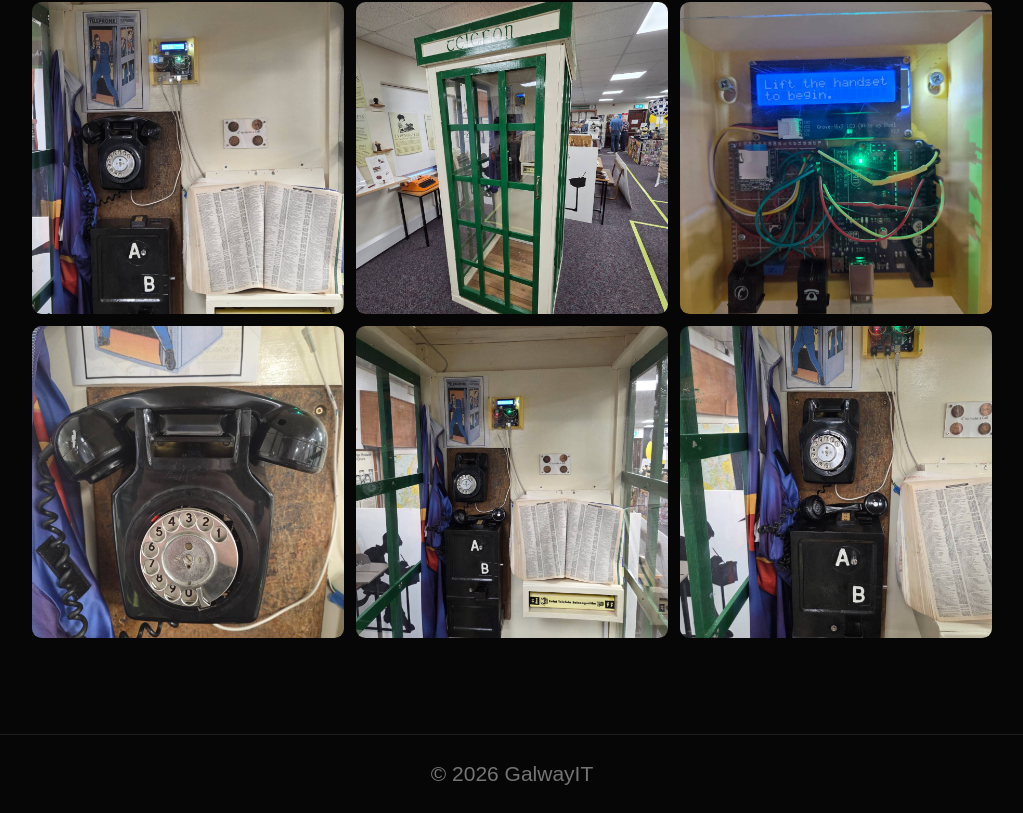
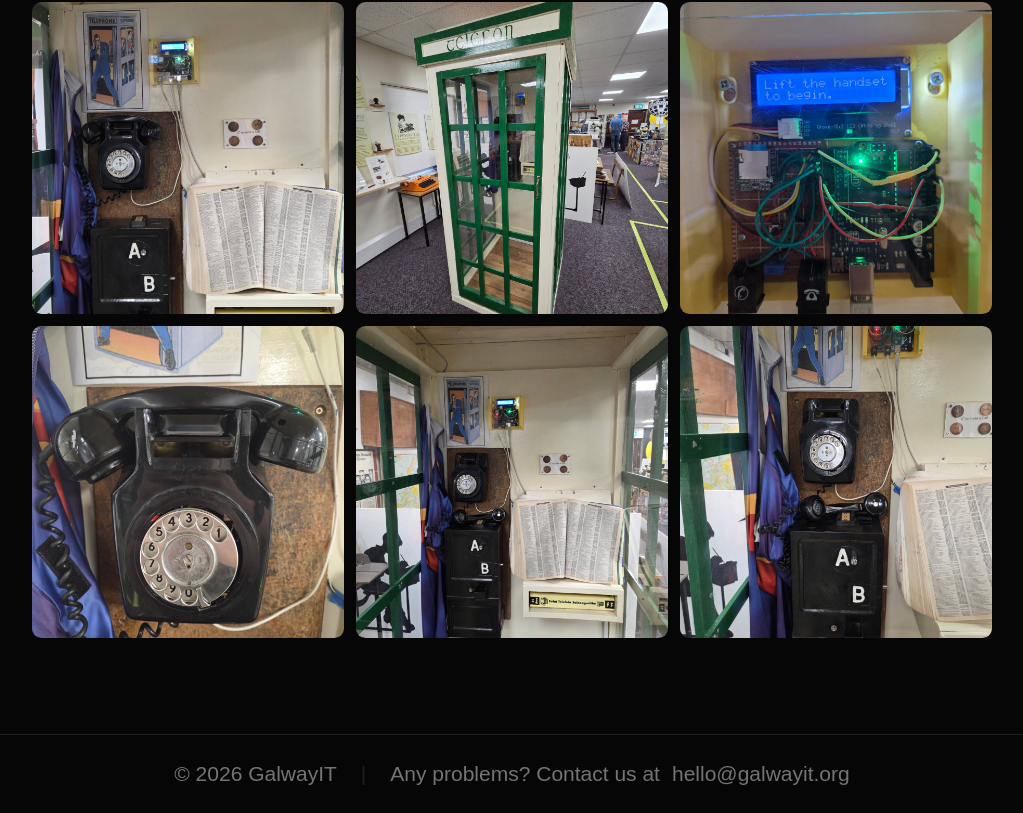
Before and after one commit to caffeinated-tech/dialling-in-the-years, a React (Vite) app: page / in a window 1280 px wide. Shown: the part 1331-2144 px from the top of the page, without its empty margins (128-1151 px from the left). Built offline with nearby package versions, Linux system fonts and the light colour scheme; no server answers.

Commit message:
layout updates

```diff
--- a/src/App.jsx
+++ b/src/App.jsx
@@ -1,5 +1,11 @@
 import { useEffect, useState } from 'react';
-import { Routes, Route, Navigate } from 'react-router-dom';
+import { Routes, Route, Navigate, useLocation } from 'react-router-dom';
+
+function ScrollToTop() {
+  const { pathname } = useLocation();
+  useEffect(() => { window.scrollTo(0, 0); }, [pathname]);
+  return null;
+}
 import { toast } from 'sonner';
 import { Toaster } from '@/components/ui/sonner';
 import { updateProfile } from 'firebase/auth';
@@ -180,6 +186,7 @@ function UsernamePrompt() {
 export default function App() {
   return (
     <div className="flex flex-col min-h-screen">
+      <ScrollToTop />
       <EmailLinkHandler />
       <UsernamePrompt />
       <Header />
--- a/src/components/Footer.jsx
+++ b/src/components/Footer.jsx
@@ -1,6 +1,8 @@
 export default function Footer() {
   return (
-    <footer className="mt-auto border-t border-border py-4 text-center text-sm text-muted-foreground">
+    <footer className="mt-auto border-t border-border py-4 text-sm text-muted-foreground">
+      <div className="flex flex-wrap justify-center items-center gap-y-1">
+        <span className="whitespace-nowrap px-4">
           &copy; 2026{' '}
           <a
             href="https://galwayit.org"
@@ -10,6 +12,20 @@ export default function Footer() {
           >
             GalwayIT
           </a>
+        </span>
+        <span className="text-border">|</span>
+        <span className="whitespace-nowrap pl-4 pr-1">Any problems? Contact us at</span>
+        <span className="whitespace-nowrap pl-1 pr-4">
+          <a
+            href="mailto:hello@galwayit.org"
+            target="_blank"
+            rel="noopener noreferrer"
+            className="hover:text-foreground transition-colors"
+          >
+            hello@galwayit.org
+          </a>
+        </span>
+      </div>
     </footer>
   );
 }
```
Lines whose indentation alone changed are shown as unchanged.
